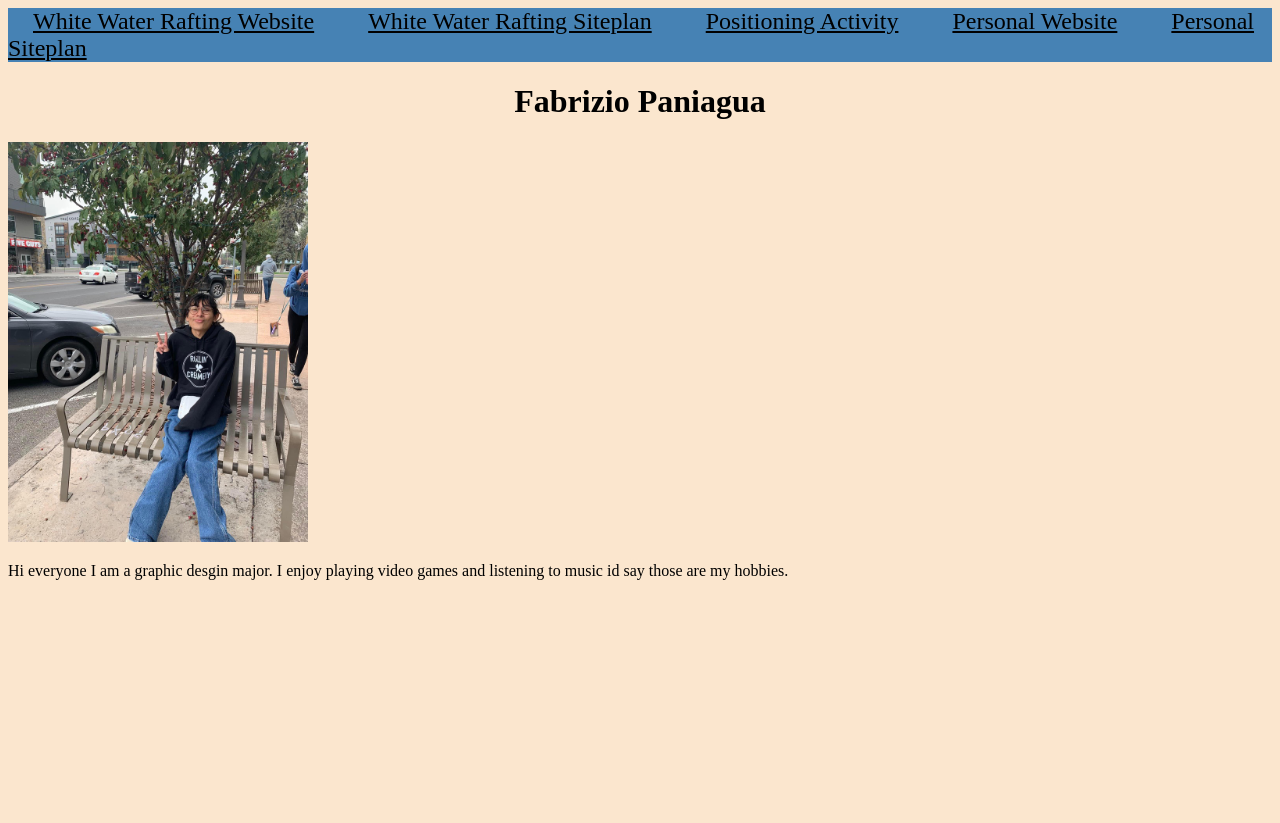
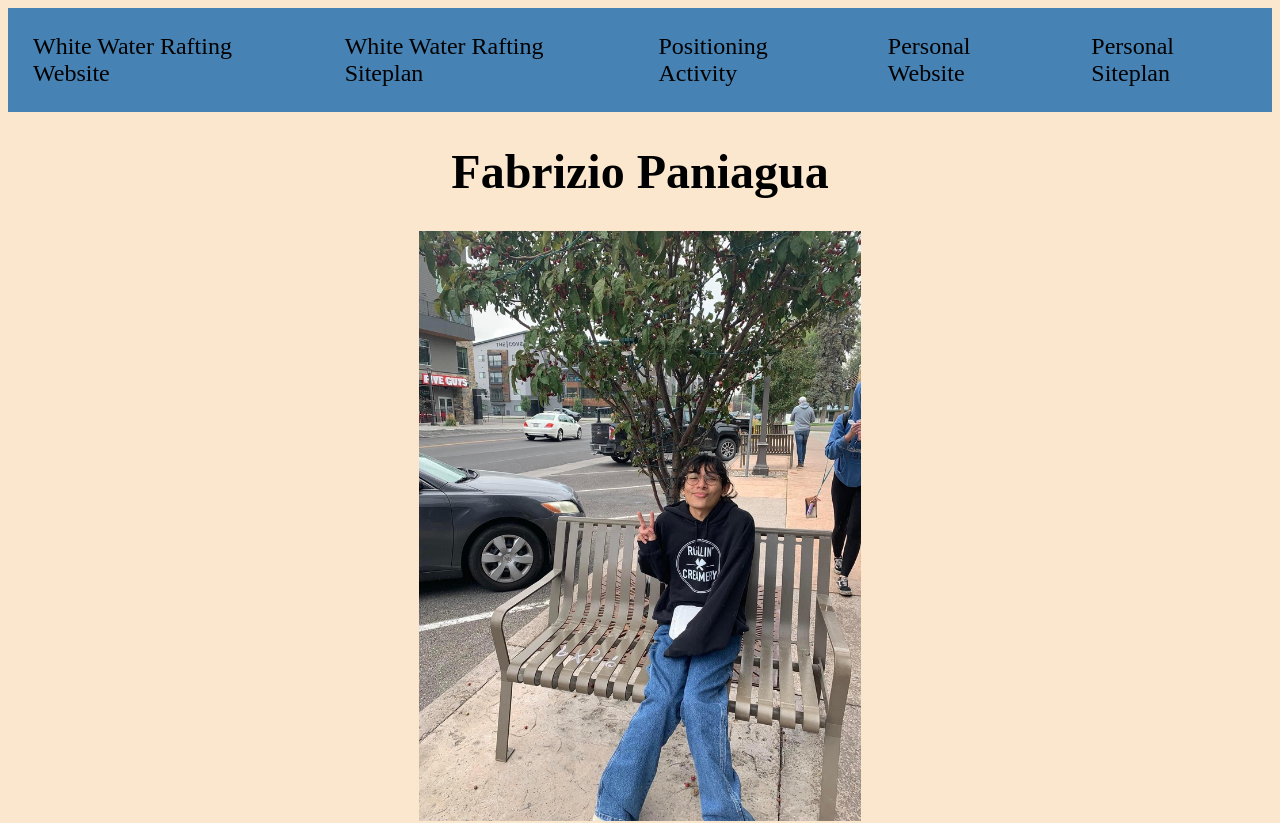
Before and after one commit to fpaniaguaa/wdd130, a plain HTML site: page index.html in a window 1280 px wide. Shown: the top 823 px of the page. Before the commit the page ends 800 px from the top, so only its background shows below. Drawn offline with Linux system fonts and the light colour scheme.

Commit message:
alginments

```diff
--- a/main.css
+++ b/main.css
@@ -1,17 +1,38 @@
 body {
     background-color:#fbe6ce;
+    font-size: 24px;
 }
-nav {
+nav, footer {
     background-color: steelblue;
+    display: flex;
+    justify-content: space-around;
 }
 a {
     color: black;
     padding: 25px;
     font-size: 24px;
 }
+nav a{
+    text-decoration: none;
+}
+a:hover {
+    background-color: #fbe6ce;
+    color: steelblue;
+}
+.link {
+    color: steelblue;
+    padding:0;
+}
 h1 {
     text-align: center;
 }
 img{
-    width: 300px;
+    width: 35%;
+    display: block;
+    margin: 0 auto;
 }
+p {
+    width: 35%;
+    margin: 25px auto;
+    line-height: 1.2em;
+}
```
